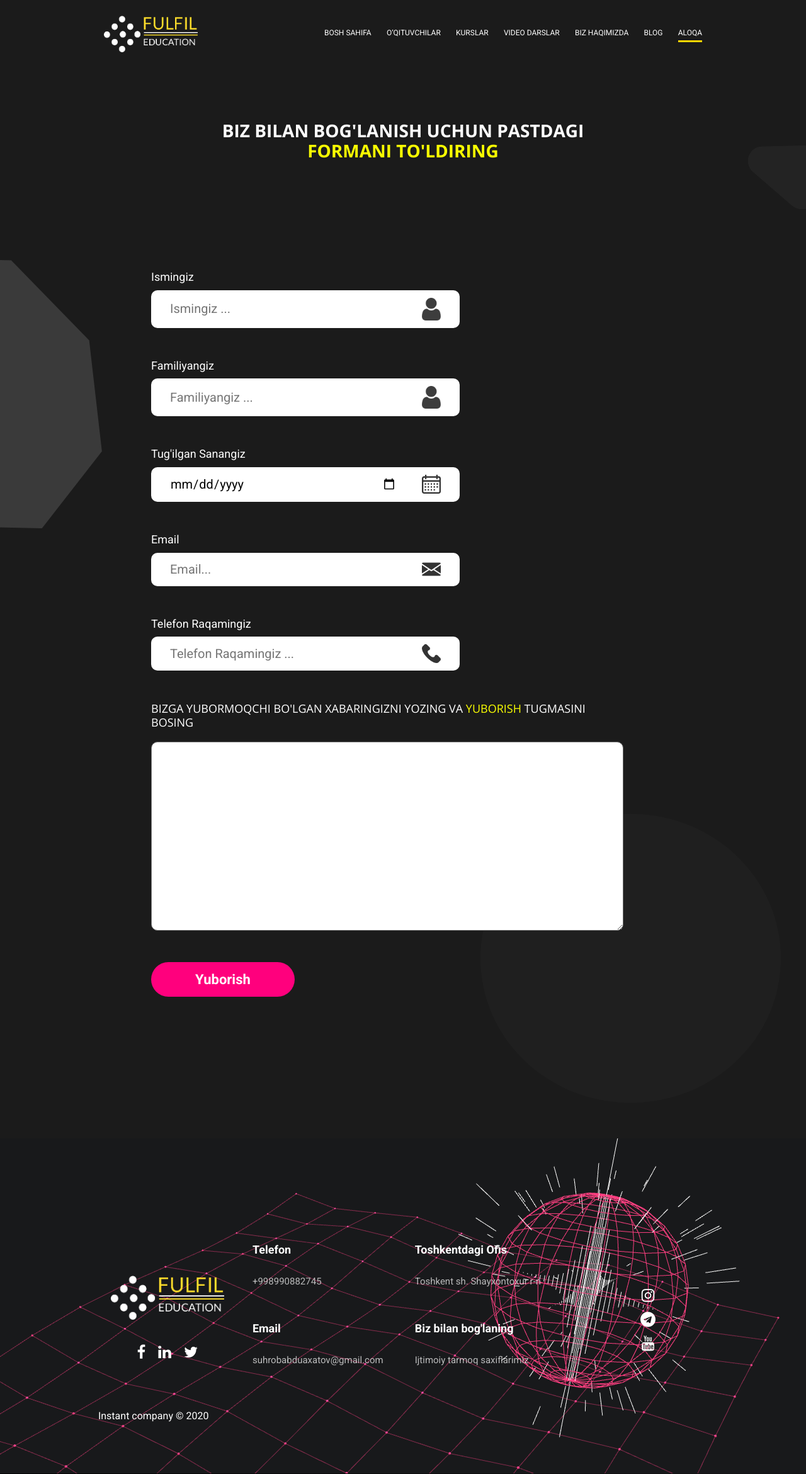
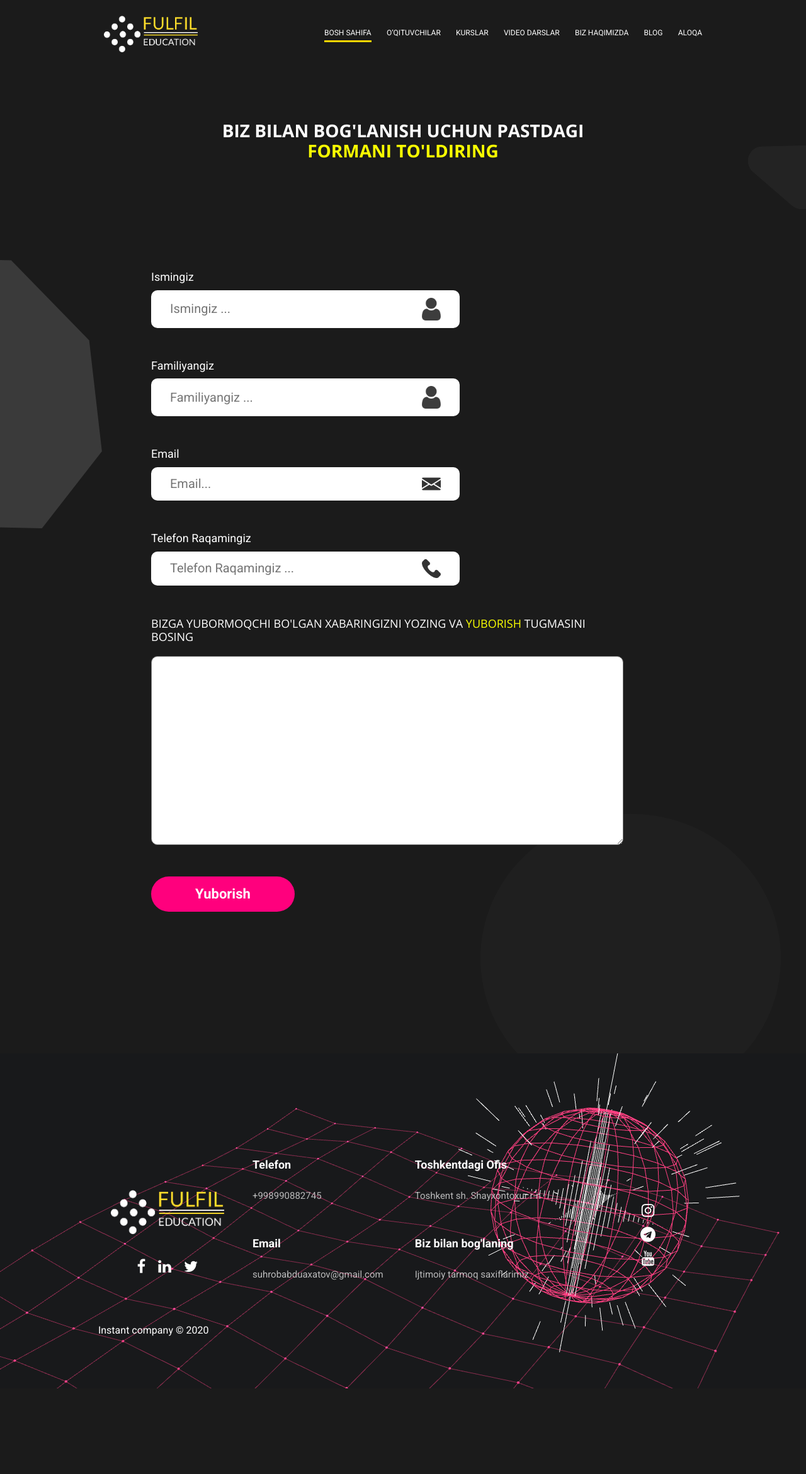
Before and after one commit to Rahmet97/Fulfil_education_website, a Django app: template templates/aloqa.html in a window 1280 px wide. Shown: the whole page at 63% size. After the commit the page ends 2205 px from the top, so only its background shows below. Run offline with Django 3.2, Linux system fonts and the light colour scheme; the template is opened without the code that fills it: values that come from a table or form of the project are taken from there, others are empty; some libraries are stand-ins or nearby versions.

Commit message:
Aloqa bo'limi qo'shildi

```diff
--- a/fulfil/forms.py
+++ b/fulfil/forms.py
@@ -5,3 +5,11 @@ class CourseForm(forms.Form):
     name = forms.CharField(max_length=25)
     phone_number = forms.CharField(max_length=25)
     email = forms.EmailField()
+
+
+class FeedbackForm(forms.Form):
+    first_name = forms.CharField(max_length=25)
+    last_name = forms.CharField(max_length=25)
+    email = forms.EmailField()
+    phone_number = forms.CharField(max_length=25)
+    text = forms.CharField(widget=forms.Textarea)
--- a/fulfil/urls.py
+++ b/fulfil/urls.py
@@ -1,9 +1,10 @@
 from django.urls import path
-from .views import index, teachers, course_list, course_detail
+from .views import index, teachers, course_list, course_detail, feedback
 
 urlpatterns = [
     path('', index, name='home'),
     path('teachers/', teachers, name='teachers'),
     path('courses/', course_list, name='courses'),
     path('course/<int:pk>/', course_detail, name='course_detail'),
+    path('feedback/', feedback, name='feedback'),
 ]
--- a/templates/aloqa.html
+++ b/templates/aloqa.html
@@ -1,95 +1,60 @@
-<!DOCTYPE html>
-<html lang="en">
+{% extends 'base.html' %}
+{% load static %}
+{% load widget_tweaks %}
 
-<head>
-	<meta charset="UTF-8">
-	<meta name="viewport" content="width=device-width, initial-scale=1.0">
-	<!-- scroll animation link -->
-	<link href="https://unpkg.com/aos@2.3.1/dist/aos.css" rel="stylesheet">
-	<!-- icons-link -->
-	<link href="https://stackpath.bootstrapcdn.com/font-awesome/4.7.0/css/font-awesome.min.css" rel="stylesheet"
-		integrity="sha384-wvfXpqpZZVQGK6TAh5PVlGOfQNHSoD2xbE+QkPxCAFlNEevoEH3Sl0sibVcOQVnN" crossorigin="anonymous">
-	<link rel="stylesheet" href="//code.jquery.com/ui/1.12.1/themes/base/jquery-ui.css">
-	<!--data-picker-->
-	<!-- style-link -->
-	<link rel="stylesheet" href="css/normalize.css">
-	<link rel="stylesheet" href="css/style.css">
-	<link rel="stylesheet" href="css/main.css">
-	<title>Aloqa</title>
-</head>
-<body>
 
+{% block title %}Aloqa{% endblock %}
+
+
+{% block content %}
     <div class="wrapper">
-	<header class="wow animate__animated animate__bounce">
-		<div class="navbar" id="navbar">
-			<div class="navbar__body">
-				<div class="navbar__item">
-					<div class="navbar__logo"><a href="#"><img src="./img/icons/16-layers.png" alt="logo"></a></div>
-					<div class="navbar__burger active-burger">
-						<span></span>
-						<span></span>
-						<span></span>
-					</div>
-					<ul class="navbar__links hide">
-						<li><a href="./index.html" class="navbar__link">Bosh sahifa</a></li>
-						<li><a href="./teachers.html" class="navbar__link ">O’qituvchilar </a></li>
-						<li><a href="./cources.html" class="navbar__link">Kurslar </a></li>
-						<li><a href="./freecourses.html" class="navbar__link">Video darslar </a></li>
-						<li><a href="./about.html" class="navbar__link">Biz haqimizda</a></li>
-						<li><a href="./blog.html" class="navbar__link">Blog</a></li>
-						<li><a href="./aloqa.html" class="navbar__link active">Aloqa</a></li>
-					</ul>
-				</div>
-			</div>
-		</div>
-	</header>
+        {% include 'include/header.html' %}
     </div>
     <section>
         <div class="communication wrapper">
             <div class="communication__title" data-aos="fade-up" data-aos-duration="2000">Biz bilan bog'lanish uchun
                 pastdagi <br> <span>formani to'ldiring </span></div>
             <div class="communication__items item">
-			<form action="#">
+                <form method="post" action="">
+                    {% csrf_token %}
                     <div class="items__body">
                         <label for="FullName input_text">Ismingiz</label>
                         <div class="items__name">
-						<input type="text" id="FullName" name="FullName" placeholder="Ismingiz ... " required>
-						<span><img src="img/user.png" alt=""></span>
+{#                            <input type="text" id="FullName" name="FullName" placeholder="Ismingiz ... " required>#}
+                            {% render_field form.first_name type="text" id="FullName" name="FullName" placeholder="Ismingiz ... " %}
+                            <span><img src="{% static 'img/user.png' %}" alt=""></span>
                         </div>
                     </div>
                     <div class="items__body">
                         <label for="surName">Familiyangiz</label>
                         <div class="items__name">
-						<input type="text" id="surName" name="surName" placeholder="Familiyangiz ... " required>
-						<span><img src="img/user.png" alt=""></span>
-					</div>
-				</div>
-				<div class="items__body">
-					<label for="datepicker">Tug'ilgan Sanangiz</label>
-					<div class="items__name">
-						<input type="date" id="datepicker" name="data" placeholder="Tug'ilgan Sanangiz... " required>
-						<span><img src="img/calendar.png" alt=""></span>
+{#                            <input type="text" id="surName" name="surName" placeholder="Familiyangiz ... " required>#}
+                            {% render_field form.last_name type="text" id="surName" name="surName" placeholder="Familiyangiz ... " %}
+                            <span><img src="{% static 'img/user.png' %}" alt=""></span>
                         </div>
                     </div>
                     <div class="items__body">
                         <label for="email">Email</label>
                         <div class="items__name">
-						<input type="email" id="email" name="email" placeholder="Email... " required>
-						<span><img src="img/email.png" alt=""></span>
+{#                            <input type="email" id="email" name="email" placeholder="Email... " required>#}
+                            {% render_field form.email type="email" id="email" name="email" placeholder="Email..." %}
+                            <span><img src="{% static 'img/email.png' %}" alt=""></span>
                         </div>
                     </div>
                     <div class="items__body">
                         <label for="call">Telefon Raqamingiz</label>
                         <div class="items__name">
-						<input type="number" id="call" name="call" placeholder="Telefon Raqamingiz ..." required>
-						<span><img src="img/call.png" alt=""></span>
+{#                            <input type="number" id="call" name="call" placeholder="Telefon Raqamingiz ..." required>#}
+                            {% render_field form.phone_number type="number" id="call" name="call" placeholder="Telefon Raqamingiz ..." %}
+                            <span><img src="{% static 'img/call.png' %}" alt=""></span>
                         </div>
                     </div>
                     <div class="items__body__area">
                         <label for="call" class="communication__title">Bizga yubormoqchi bo'lgan xabaringizni yozing va
                             <span>Yuborish</span> tugmasini bosing</label>
                         <div class="items__name">
-						<textarea name=""></textarea>
+{#                            <textarea name=""></textarea>#}
+                            {% render_field form.text %}
                         </div>
                     </div>
                     <div class="items__body">
@@ -105,97 +70,12 @@
     <main>
         <div class="bg">
             <div class="bg__images">
-			<img src="./img/Vector_2.png" alt="images" class="bg-img1">
-			<img src="./img/Polygon%202.png" alt="images" class="bg-img2">
-			<img src="./img/Ellipse_10.png" alt="images" class="img7">
+                <img src="{% static '/img/Vector_2.png' %}" alt="images" class="bg-img1">
+                <img src="{% static '/img/Polygon 2.png' %}" alt="images" class="bg-img2">
+                <img src="{% static '/img/Ellipse_10.png' %}" alt="images" class="img7">
             </div>
 
         </div>
     </main>
 
-<footer>
-	<div class="footer" id="footer">
-		<div class="footer__body">
-			<div class="footer__items">
-				<div class="footer__item">
-					<div class="footer__item-logo"><img src="./img/icons/16-layers.png" alt="images"></div>
-					<div class="footer__item-links">
-						<i class="fa fa-facebook"></i>
-						<i class="fa fa-linkedin"></i>
-						<i class="fa fa-twitter"></i>
-					</div>
-				</div>
-				<div class="footer__item">
-					<div class="footer__item-number">
-						<p class="tel"> Telefon</p>
-						<p class="number">+998990882745</p>
-
-						<p class="tel">Email</p>
-						<p class="number">suhrobabduaxatov@gmail.com</p>
-					</div>
-				</div>
-				<div class="footer__item">
-					<div class="footer__item-adress">
-						<p class="tel">Toshkentdagi Ofis</p>
-						<p class="number">Toshkent sh. Shayxontoxur r-n </p>
-
-						<p class="tel">Biz bilan bog'laning</p>
-						<p class="number">Ijtimoiy tarmoq saxiflarimiz</p>
-					</div>
-				</div>
-				<div class="footer__item">
-					<div class="footer__item-icons">
-						<i class="fa fa-instagram"></i>
-						<i class="fa fa-telegram"></i>
-						<i class="fa fa-youtube"></i>
-					</div>
-				</div>
-
-			</div>
-			Instant company &copy; <script>document.write(new Date().getFullYear());</script>
-		</div>
-	</div>
-</div>
-</footer>
-
-
-<!-- loading -->
-<div class="loading">
-	<img src="./img/icons/16-layers.png" alt="Loading ...">
-	<div class="lds-roller">
-		<div></div>
-		<div></div>
-		<div></div>
-		<div></div>
-		<div></div>
-		<div></div>
-		<div></div>
-		<div></div>
-	</div>
-</div>
-<!-- scroll top btn -->
-	<div class="top">
-		<div class="goTop"><i class="fa fa-angle-up"></i></div>
-	</div>
-
-<!--jQuery-->
-<script src="jQuery/jquery.min.js"></script>
-<!-- <script src="https://code.jquery.com/jquery-3.4.1.min.js"></script> -->
-<script src="jQuery/jQuery.js"></script>
-<script src="./jQuery/slick.min.js"></script>
-<script src="https://unpkg.com/aos@2.3.1/dist/aos.js"></script>
-
-<script src="./jQuery/three.r119.min.js"></script>
-<script src="./jQuery/vanta.globe.min.js"></script>
-<script src="./jQuery/vanta.net.min.js"></script>
-<script src="./jQuery/vanta.rings.min.js"></script>
-<!--datapicker pastdagi-->
-<script src="https://code.jquery.com/ui/1.12.1/jquery-ui.js"></script>
-<!--/jQuery-->
-<!--javascript-->
-<script src="js/main.js"></script>
-<!--/javascript-->
-
-</body>
-
-</html>
+{% endblock %}
--- a/templates/include/header.html
+++ b/templates/include/header.html
@@ -21,7 +21,7 @@
                     <li><a href="./freecourses.html" class="navbar__link">Video darslar </a></li>
                     <li><a href="./about.html" class="navbar__link">Biz haqimizda</a></li>
                     <li><a href="./blog.html" class="navbar__link">Blog</a></li>
-                    <li><a href="./aloqa.html" class="navbar__link">Aloqa</a></li>
+                    <li><a href="{% url 'feedback' %}" class="navbar__link">Aloqa</a></li>
                 </ul>
             </div>
         </div>
```
Also changed, not shown: fulfil/views.py (+27 -2 lines). Lines whose indentation alone changed are shown as unchanged.
